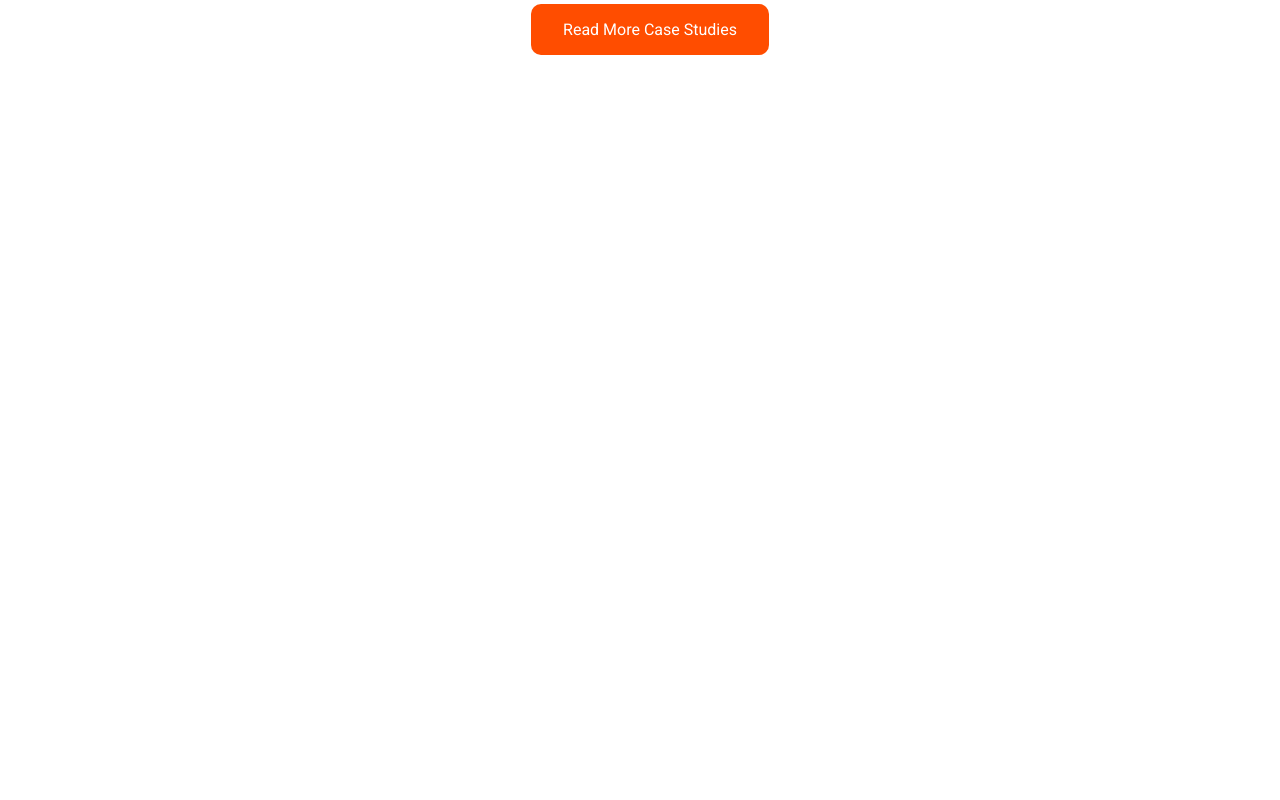
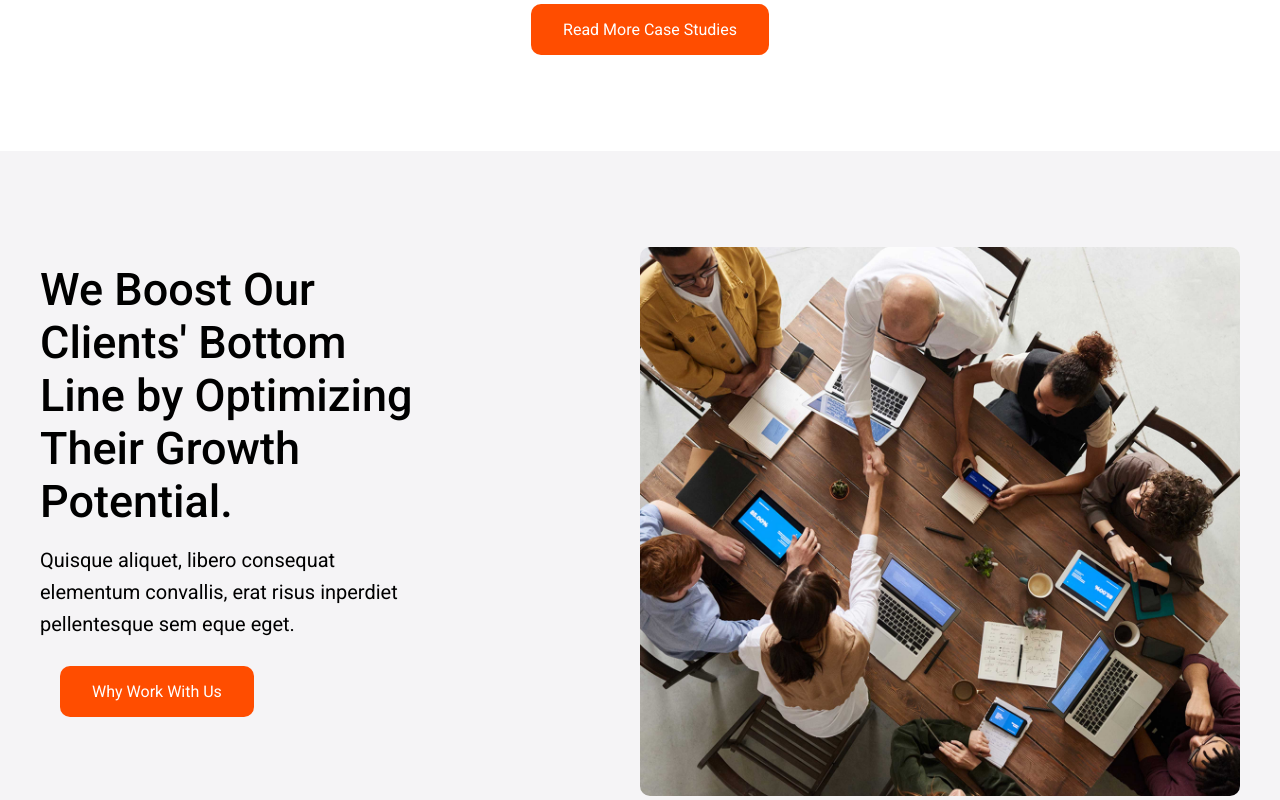
Before and after one commit to MayaSelena773/proj-html-vuejs, a Vue app: page / in a window 1280 px wide. Shown: the part 4274-5074 px from the top of the page. Before the commit the page ends 4425 px from the top, so only its background shows below. Built offline with nearby package versions, Linux system fonts and the light colour scheme.

Commit message:
client part 1

```diff
--- /dev/null
+++ b/src/components/PageClients.vue
@@ -0,0 +1,54 @@
+<template>
+<!--Sezione clienti-->
+    <section class="section-clients">
+
+        <!--testo-->
+        <div class="flex">
+            <div class="big-box padd-text">
+                <h3 class="med-title padd">We Boost Our Clients' Bottom Line by Optimizing Their Growth Potential.</h3>
+                <p class="med-text">Quisque aliquet, libero consequat elementum convallis, erat risus inperdiet pellentesque sem eque eget.</p>
+                <span class="button btn-orange padd-btn">Why Work With Us</span>
+            </div>
+            <!--immagine-->
+            <div>
+                <img src="../assets/img/we-boost-our-clients.jpg" alt="clients" class="big-box little-rad">
+            </div>
+        </div>
+
+    </section>
+</template>
+
+<script>
+export default {
+    name:'PageClients'
+}
+</script>
+
+<style lang="scss" scoped>
+@import './style/vars.scss';
+
+.section-clients {
+    background-color: rgb(245, 244, 246);
+    display: flex;
+    flex-direction: column;
+    justify-content: center;
+    align-items: center;
+    margin-top: 3rem;
+    padding-top: 6rem;
+
+    .padd-text {
+        padding-right: 200px;
+    }
+    .big-box {
+        width: 600px;
+
+        p {
+            line-height: 2rem;
+            margin-bottom: 1rem;
+        }
+    }
+    .little-rad {
+        border-radius: 10px;
+    }
+}
+</style>
--- a/src/components/PageConsultant.vue
+++ b/src/components/PageConsultant.vue
@@ -1,8 +1,9 @@
 <template>
 <!--Sezione consulenti-->
     <section class="section-consultant">
+        <!--Titolo-->
         <h3 class="med-title padd">Trusted by Leading Organisations</h3>
-
+        <!--Cards consulenti-->
         <div class="flex-cards">
             <div class="card">
                 <img src="../assets/img/case-studies-1.jpg" alt="case1" class="cons-img">
--- a/src/components/PageMain.vue
+++ b/src/components/PageMain.vue
@@ -4,6 +4,7 @@
         <PageBusiness />
         <PageBrands />
         <PageConsultant />
+        <PageClients />
     </main>
 </template>
 
@@ -12,6 +13,7 @@ import PageJumbotron from './PageJumbotron.vue'
 import PageBusiness from './PageBusiness.vue'
 import PageBrands from './PageBrands.vue'
 import PageConsultant from './PageConsultant.vue'
+import PageClients from './PageClients.vue'
 
 export default {
     name:'PageMain',
@@ -19,7 +21,8 @@ export default {
         PageJumbotron,
         PageBusiness,
         PageBrands,
-        PageConsultant
+        PageConsultant,
+        PageClients
     }
 }
 </script>
```
